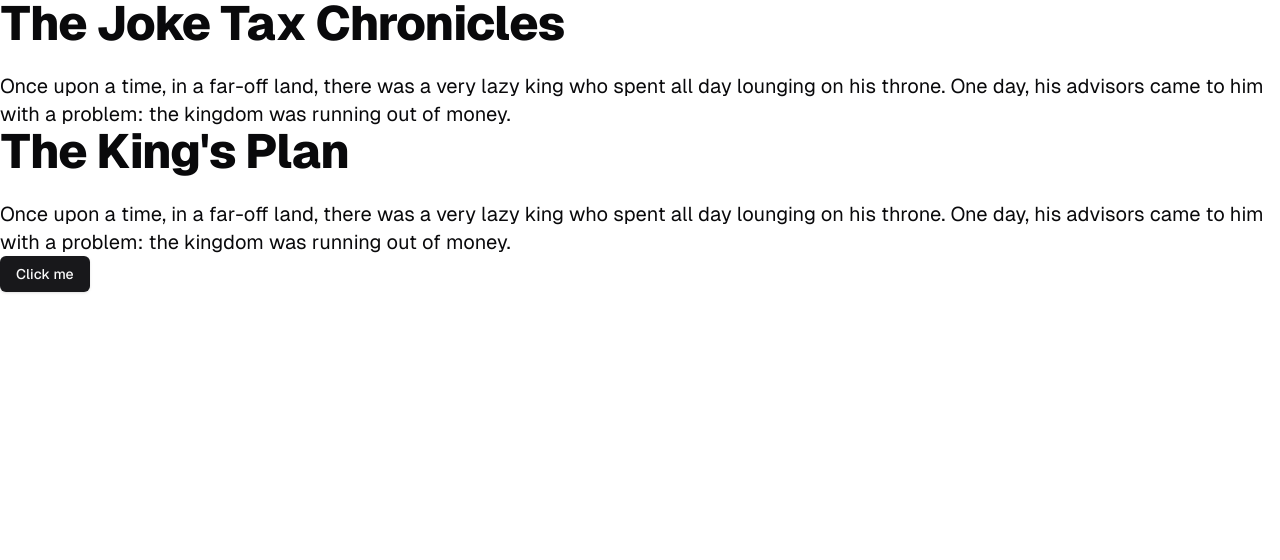
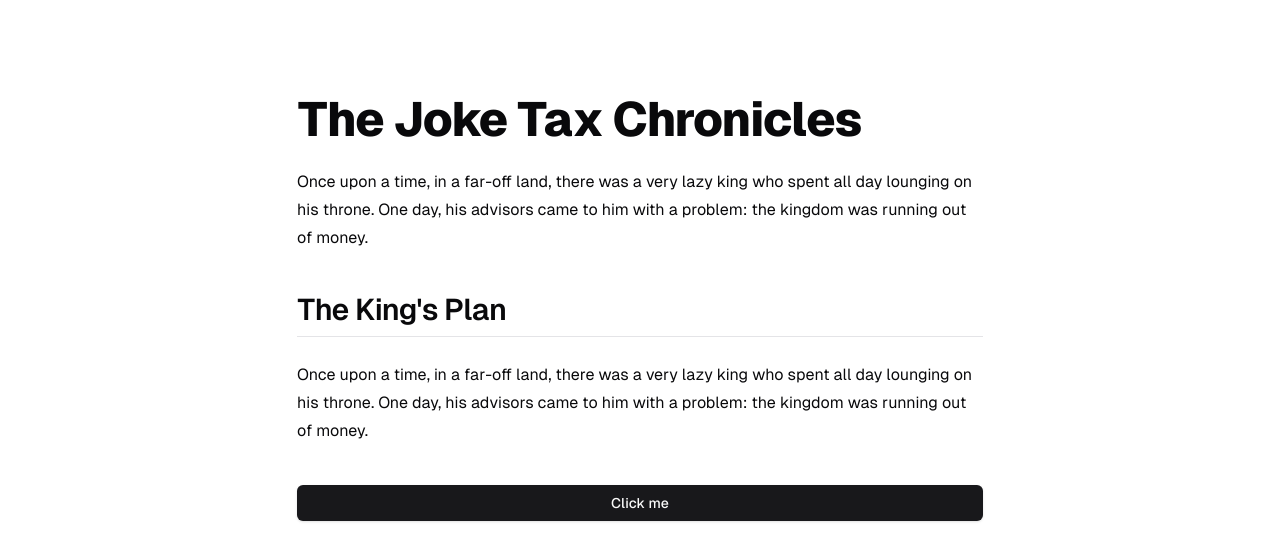
Before and after one commit to tobias-kaerst-software/react_hono_starter, a React (Vite) app in the folder frontend/: page / in a window 1280 px wide. Shown: the top 560 px of the page. Built offline with nearby package versions, Linux system fonts and the light colour scheme.

Commit message:
feat: adjusted typography

```diff
--- a/frontend/index.html
+++ b/frontend/index.html
@@ -1,5 +1,5 @@
 <!doctype html>
-<html lang="en" class="font-geist scroll-smooth antialiased focus:scroll-auto">
+<html lang="en">
   <head>
     <meta charset="UTF-8" />
     <link rel="icon" type="image/svg+xml" href="/vite.svg" />
--- a/frontend/src/app.tsx
+++ b/frontend/src/app.tsx
@@ -1,20 +1,23 @@
 import { Button } from '$/components/ui/button';
+import { Stack } from '$/components/ui/stack';
 import { Typography } from '$/components/ui/typography';
 
 export const App = () => {
   return (
+    <Stack className='container mt-24 max-w-[750px] gap-10'>
       <div>
         <Typography variant='h1'>The Joke Tax Chronicles</Typography>
         <Typography variant='p'>
           Once upon a time, in a far-off land, there was a very lazy king who spent all day lounging on his throne. One
           day, his advisors came to him with a problem: the kingdom was running out of money.
         </Typography>
-      <Typography variant='h1'>The King&apos;s Plan</Typography>
-      <Typography affects='removePMargin' variant='p'>
+        <Typography variant='h2'>The King&apos;s Plan</Typography>
+        <Typography variant='p'>
           Once upon a time, in a far-off land, there was a very lazy king who spent all day lounging on his throne. One
           day, his advisors came to him with a problem: the kingdom was running out of money.
         </Typography>
-      <Button>Click me</Button>
       </div>
+      <Button className='w-full'>Click me</Button>
+    </Stack>
   );
 };
--- /dev/null
+++ b/frontend/src/components/ui/stack.tsx
@@ -0,0 +1,15 @@
+import { FC, HTMLAttributes, ReactNode } from 'react';
+
+import { cn } from '$/lib/utils';
+
+export interface StackProps extends HTMLAttributes<HTMLDivElement> {
+  children: ReactNode;
+}
+
+export const Stack: FC<StackProps> = ({ children, ...props }) => {
+  return (
+    <div {...props} className={cn('flex flex-col gap-2', props.className)}>
+      {children}
+    </div>
+  );
+};
--- a/frontend/src/components/ui/typography.tsx
+++ b/frontend/src/components/ui/typography.tsx
@@ -3,11 +3,7 @@ import { forwardRef, HTMLAttributes } from 'react';
 
 import { cn } from '$/lib/utils';
 
-export const typographyVariants = cva('text-xl', {
-  defaultVariants: {
-    affects: 'default',
-    variant: 'h1',
-  },
+export const typographyVariants = cva('text-base', {
   variants: {
     affects: {
       default: '',
@@ -19,7 +15,7 @@ export const typographyVariants = cva('text-xl', {
     },
     variant: {
       h1: 'scroll-m-20 text-4xl font-extrabold tracking-tight lg:text-5xl',
-      h2: 'scroll-m-20 border-b pb-2 text-3xl font-semibold tracking-tight first:mt-0',
+      h2: 'scroll-m-20 border-b pb-2 text-3xl font-semibold tracking-tight mt-10 first:mt-0',
       h3: 'scroll-m-20 text-2xl font-semibold tracking-tight',
       h4: 'scroll-m-20 text-xl font-semibold tracking-tight',
       p: 'leading-7 [&:not(:first-child)]:mt-6',
--- a/frontend/src/main.tsx
+++ b/frontend/src/main.tsx
@@ -3,6 +3,7 @@ import { createRoot } from 'react-dom/client';
 
 import { App } from '$/app';
 import '$/styles/globals.css';
+import '$/styles/fonts.css';
 
 createRoot(document.querySelector('#root') as Element).render(
   <StrictMode>
--- /dev/null
+++ b/frontend/src/styles/fonts.css
@@ -0,0 +1,7 @@
+@font-face {
+  font-family: 'Geist';
+  src: url('/fonts/GeistVF.woff2') format('woff2');
+  font-weight: 100 900;
+  font-style: normal;
+  font-display: auto;
+}
--- a/frontend/src/styles/globals.css
+++ b/frontend/src/styles/globals.css
@@ -63,15 +63,14 @@
   * {
     @apply border-border;
   }
+
+  html {
+    @apply font-geist scroll-smooth antialiased focus:scroll-auto;
+  }
+
   body {
     @apply bg-background text-foreground;
+    font-synthesis-weight: none;
+    text-rendering: optimizeLegibility;
   }
 }
-
-@font-face {
-  font-family: 'Geist';
-  src: url('/fonts/GeistVF.woff2') format('woff2');
-  font-weight: 100 900;
-  font-style: normal;
-  font-display: auto;
-}
--- a/frontend/tailwind.config.ts
+++ b/frontend/tailwind.config.ts
@@ -7,6 +7,11 @@ export default {
   darkMode: ['class'],
   plugins: [tailwind_animate],
   theme: {
+    container: {
+      center: true,
+      padding: '2rem',
+      screens: { '2xl': '1400px' },
+    },
     extend: {
       borderRadius: {
         lg: 'var(--radius)',
@@ -58,6 +63,9 @@ export default {
       fontFamily: {
         geist: ['Geist', 'sans-serif'],
       },
+      fontSize: {
+        base: '16px',
+      },
     },
   },
 } satisfies Config;
```
Lines whose indentation alone changed are shown as unchanged.
